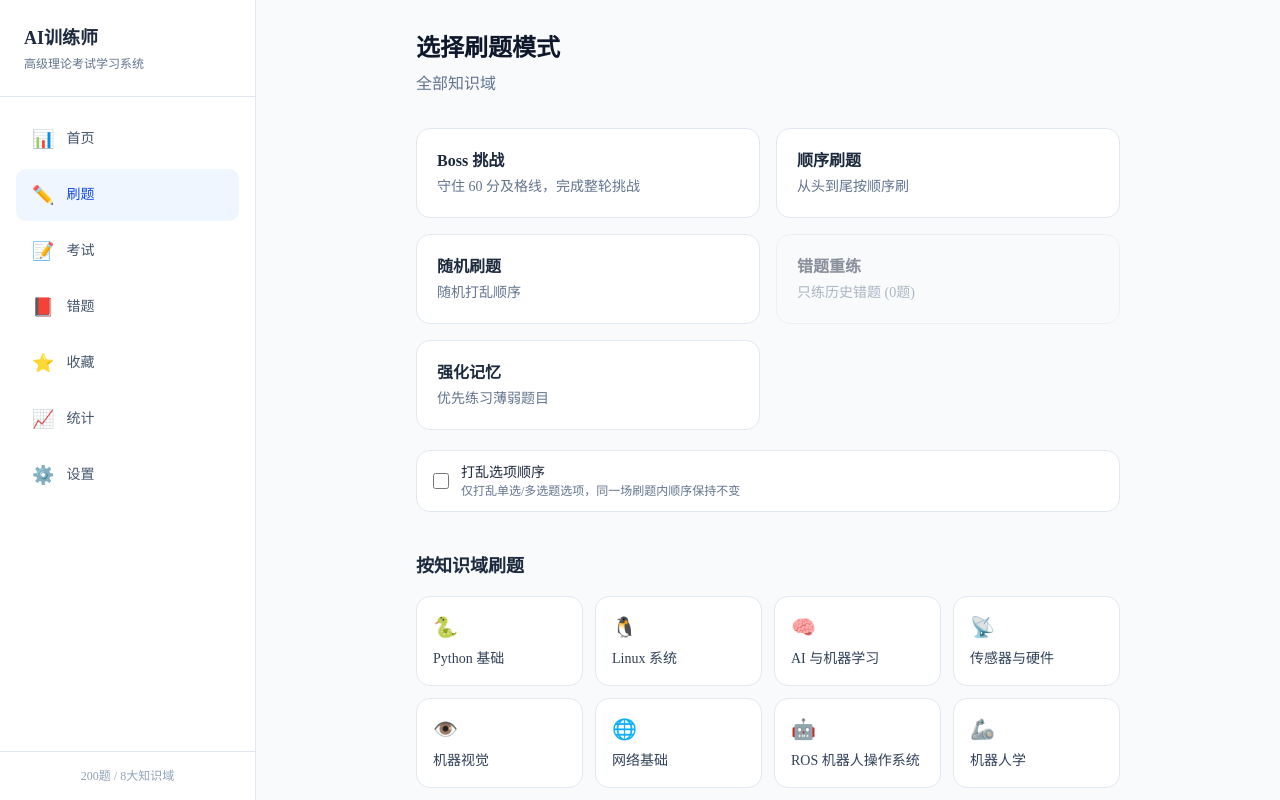
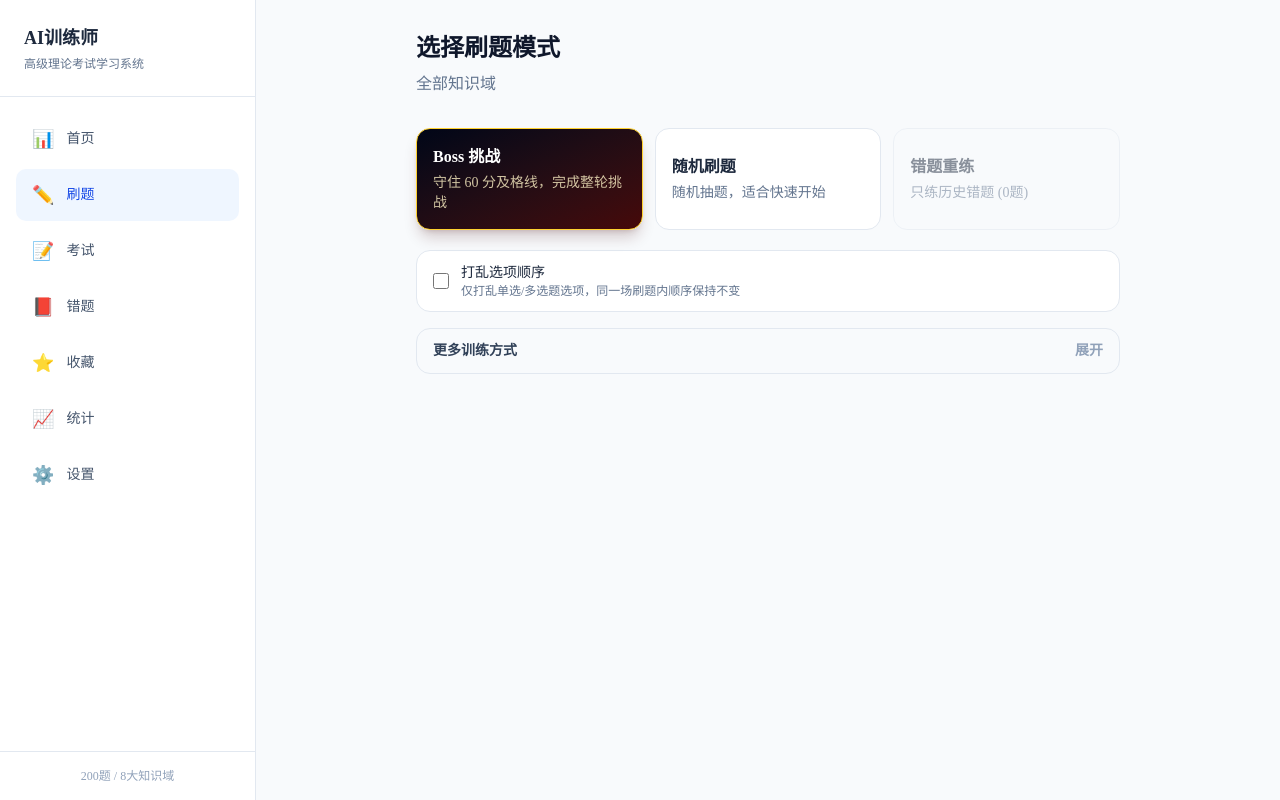
Before and after one commit to topul/3-excise, a Next.js app: page /practice in a window 1280 px wide. Built offline with nearby package versions, Linux system fonts and the light colour scheme.

Commit message:
Fix battle option contrast and simplify practice menu

```diff
--- a/src/app/practice/page.tsx
+++ b/src/app/practice/page.tsx
@@ -281,24 +281,28 @@ function PracticeSetup({
     (s) => s.wrongs > 0 && !s.markedUnderstood
   ).length;
   const [shuffleOptions, setShuffleOptions] = useState(false);
+  const [moreOpen, setMoreOpen] = useState(false);
 
-  const modes = [
+  const primaryModes = [
     {
       id: "battle",
       label: "Boss 挑战",
       desc: "守住 60 分及格线，完成整轮挑战",
     },
-    {
-      id: "sequential",
-      label: "顺序刷题",
-      desc: "从头到尾按顺序刷",
-    },
-    { id: "random", label: "随机刷题", desc: "随机打乱顺序" },
+    { id: "random", label: "随机刷题", desc: "随机抽题，适合快速开始" },
     {
       id: "wrong-redo",
       label: "错题重练",
       desc: `只练历史错题 (${wrongCount}题)`,
       disabled: wrongCount === 0,
+    },
+  ];
+
+  const moreModes = [
+    {
+      id: "sequential",
+      label: "顺序刷题",
+      desc: "从头到尾按顺序刷",
     },
     {
       id: "memory",
@@ -316,22 +320,14 @@ function PracticeSetup({
           : "全部知识域"}
       </p>
 
-      <div className="grid grid-cols-1 md:grid-cols-2 gap-4">
-        {modes.map((mode) => (
-          <button
+      <div className="grid grid-cols-1 gap-3 md:grid-cols-3">
+        {primaryModes.map((mode) => (
+          <PracticeModeButton
             key={mode.id}
-            disabled={mode.disabled}
-            onClick={() => onStart(mode.id, defaultCategory, shuffleOptions)}
-            className={cn(
-              "p-5 rounded-xl border text-left transition-all",
-              mode.disabled
-                ? "opacity-50 cursor-not-allowed bg-slate-50 border-slate-200"
-                : "bg-white border-slate-200 hover:border-blue-300 hover:shadow-md cursor-pointer"
-            )}
-          >
-            <div className="font-semibold text-slate-800">{mode.label}</div>
-            <div className="text-sm text-slate-500 mt-1">{mode.desc}</div>
-          </button>
+            mode={mode}
+            onStart={() => onStart(mode.id, defaultCategory, shuffleOptions)}
+            featured={mode.id === "battle"}
+          />
         ))}
       </div>
 
@@ -350,28 +346,96 @@ function PracticeSetup({
         </div>
       </label>
 
+      <button
+        onClick={() => setMoreOpen((open) => !open)}
+        className="mt-4 flex w-full items-center justify-between rounded-xl border border-slate-200 bg-slate-50 px-4 py-3 text-left text-sm font-semibold text-slate-700"
+      >
+        <span>更多训练方式</span>
+        <span className="text-slate-400">{moreOpen ? "收起" : "展开"}</span>
+      </button>
+
+      {moreOpen && (
+        <div className="mt-4 space-y-6 rounded-2xl border border-slate-200 bg-white p-4">
+          <div>
+            <h2 className="mb-3 text-sm font-semibold text-slate-700">
+              训练模式
+            </h2>
+            <div className="grid grid-cols-1 gap-3 md:grid-cols-2">
+              {moreModes.map((mode) => (
+                <PracticeModeButton
+                  key={mode.id}
+                  mode={mode}
+                  onStart={() =>
+                    onStart(mode.id, defaultCategory, shuffleOptions)
+                  }
+                />
+              ))}
+            </div>
+          </div>
+
           {!defaultCategory && (
-        <>
-          <h2 className="text-lg font-semibold text-slate-800 mt-10 mb-4">
+            <div>
+              <h2 className="mb-3 text-sm font-semibold text-slate-700">
                 按知识域刷题
               </h2>
-          <div className="grid grid-cols-2 md:grid-cols-4 gap-3">
+              <div className="grid grid-cols-2 gap-3 md:grid-cols-4">
                 {Object.values(categoryMap).map((cat) => (
                   <button
                     key={cat.id}
-                onClick={() => onStart("sequential", cat.id, shuffleOptions)}
-                className="p-4 rounded-xl border border-slate-200 bg-white hover:border-blue-300 hover:shadow-md transition-all text-left"
+                    onClick={() =>
+                      onStart("sequential", cat.id, shuffleOptions)
+                    }
+                    className="rounded-xl border border-slate-200 bg-white p-4 text-left transition-all hover:border-blue-300 hover:shadow-md"
                   >
                     <span className="text-xl">{cat.icon}</span>
-                <div className="text-sm font-medium text-slate-700 mt-2">
+                    <div className="mt-2 text-sm font-medium text-slate-700">
                       {cat.name}
                     </div>
                   </button>
                 ))}
               </div>
-        </>
+            </div>
           )}
         </div>
+      )}
+    </div>
+  );
+}
+
+function PracticeModeButton({
+  mode,
+  onStart,
+  featured = false,
+}: {
+  mode: {
+    id: string;
+    label: string;
+    desc: string;
+    disabled?: boolean;
+  };
+  onStart: () => void;
+  featured?: boolean;
+}) {
+  return (
+    <button
+      disabled={mode.disabled}
+      onClick={onStart}
+      className={cn(
+        "rounded-xl border p-4 text-left transition-all",
+        mode.disabled
+          ? "cursor-not-allowed border-slate-200 bg-slate-50 opacity-50"
+          : featured
+          ? "cursor-pointer border-amber-300 bg-gradient-to-br from-slate-950 to-red-950 text-white shadow-lg shadow-red-950/20 hover:border-amber-200"
+          : "cursor-pointer border-slate-200 bg-white hover:border-blue-300 hover:shadow-md"
+      )}
+    >
+      <div className={cn("font-semibold", featured ? "text-white" : "text-slate-800")}>
+        {mode.label}
+      </div>
+      <div className={cn("mt-1 text-sm", featured ? "text-amber-100/80" : "text-slate-500")}>
+        {mode.desc}
+      </div>
+    </button>
   );
 }
 
--- a/src/components/question-card.tsx
+++ b/src/components/question-card.tsx
@@ -323,11 +323,11 @@ function TrueFalseOptions({
             disabled={answered}
             className={cn(
               "p-4 md:p-5 rounded-xl border-2 text-center transition-all font-semibold",
-              !answered && !isSelected && "border-slate-200 hover:border-blue-300 bg-white",
-              !answered && isSelected && "border-blue-500 bg-blue-50",
+              !answered && !isSelected && "border-slate-200 bg-white text-slate-700 hover:border-blue-300",
+              !answered && isSelected && "border-blue-500 bg-blue-50 text-blue-700",
               showCorrect && "border-green-500 bg-green-50 text-green-700",
               showWrong && "border-red-500 bg-red-50 text-red-700",
-              answered && !showCorrect && !showWrong && "border-slate-200 bg-slate-50 opacity-60"
+              answered && !showCorrect && !showWrong && "border-slate-200 bg-slate-50 text-slate-500 opacity-60"
             )}
           >
             <span className="text-xl md:text-2xl block mb-1">{opt.icon}</span>
```
Lines whose indentation alone changed are shown as unchanged.
